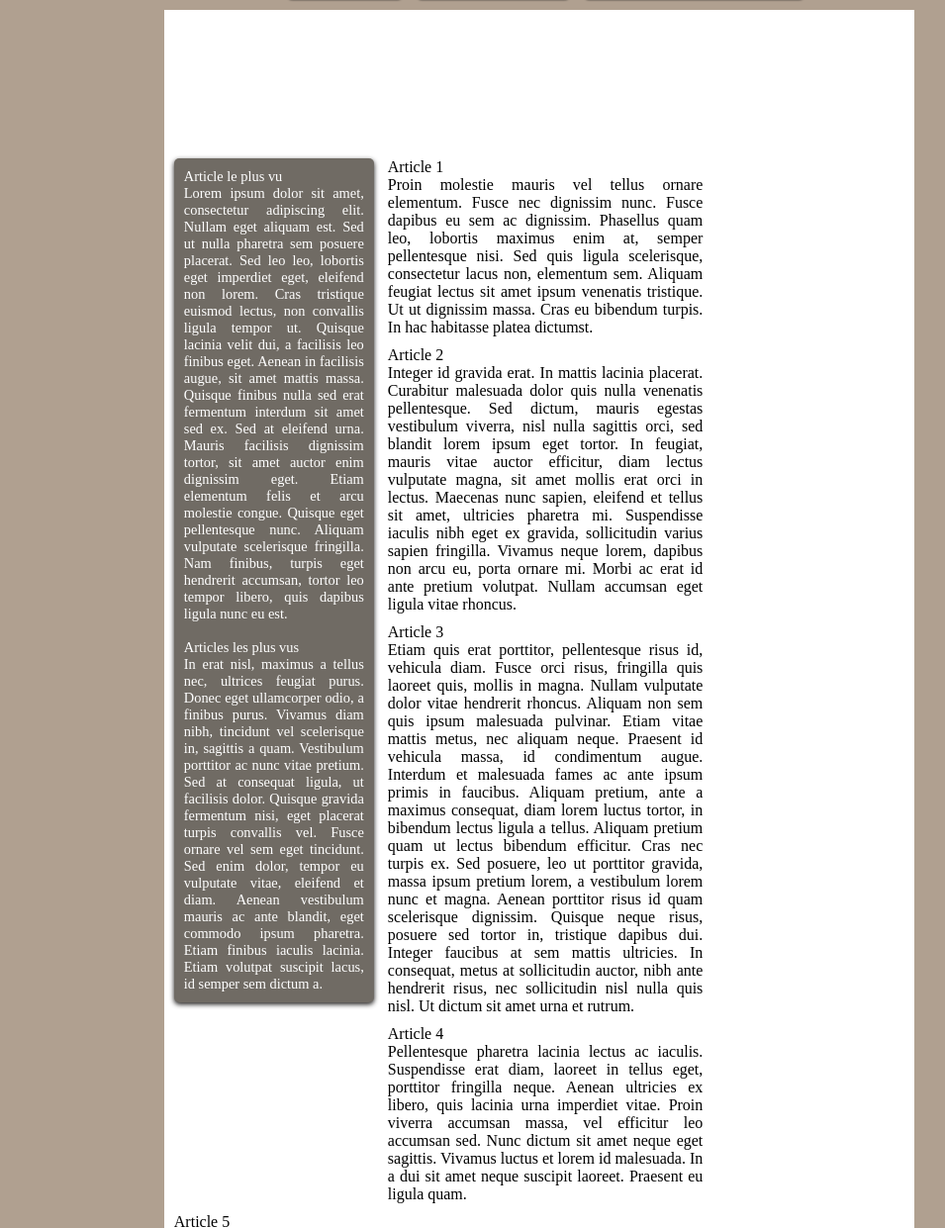
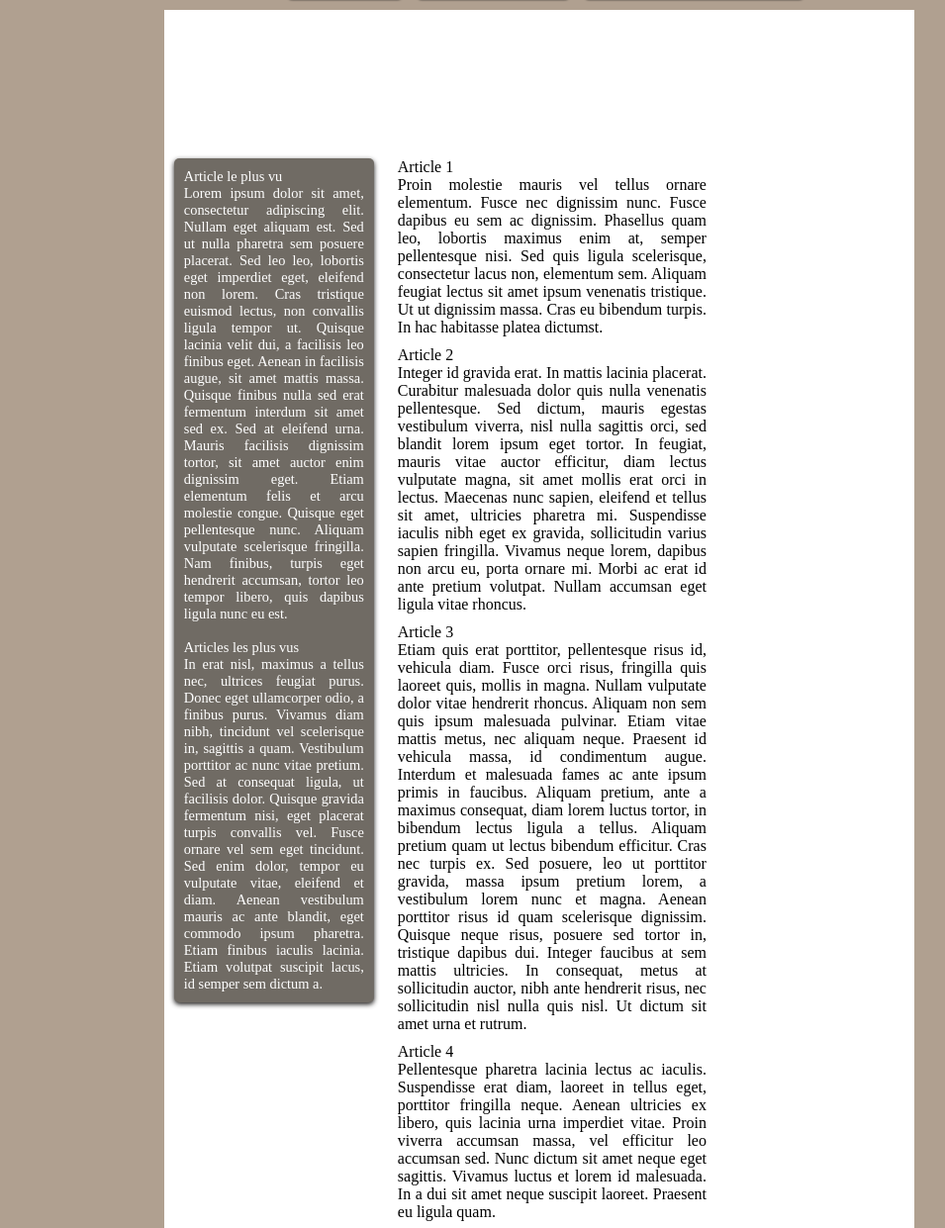
Before and after one commit to NicaEM/siteCDIN, a plain HTML site: page index.html in a window 1280 px wide. Shown: the part 50-1291 px from the top of the page at 99% size, without its empty margins (95-1050 px from the left). Drawn offline with Linux system fonts and the light colour scheme.

Commit message:
Update index.html

```diff
--- a/index.html
+++ b/index.html
@@ -21,32 +21,39 @@
 
 		</div>
 
-		<section>
 			<aside>
 				Article le plus vu<br />Lorem ipsum dolor sit amet, consectetur adipiscing elit. Nullam eget aliquam est. Sed ut nulla pharetra sem posuere placerat. Sed leo leo, lobortis eget imperdiet eget, eleifend non lorem. Cras tristique euismod lectus, non convallis ligula tempor ut. Quisque lacinia velit dui, a facilisis leo finibus eget. Aenean in facilisis augue, sit amet mattis massa. Quisque finibus nulla sed erat fermentum interdum sit amet sed ex. Sed at eleifend urna. Mauris facilisis dignissim tortor, sit amet auctor enim dignissim eget. Etiam elementum felis et arcu molestie congue. Quisque eget pellentesque nunc. Aliquam vulputate scelerisque fringilla. Nam finibus, turpis eget hendrerit accumsan, tortor leo tempor libero, quis dapibus ligula nunc eu est.
 				<br /><br />
 				Articles les plus vus<br />In erat nisl, maximus a tellus nec, ultrices feugiat purus. Donec eget ullamcorper odio, a finibus purus. Vivamus diam nibh, tincidunt vel scelerisque in, sagittis a quam. Vestibulum porttitor ac nunc vitae pretium. Sed at consequat ligula, ut facilisis dolor. Quisque gravida fermentum nisi, eget placerat turpis convallis vel. Fusce ornare vel sem eget tincidunt. Sed enim dolor, tempor eu vulputate vitae, eleifend et diam. Aenean vestibulum mauris ac ante blandit, eget commodo ipsum pharetra. Etiam finibus iaculis lacinia. Etiam volutpat suscipit lacus, id semper sem dictum a.
 			</aside>
 			<section class="section">
-				<article>
+
+
+			<article class="article">
 				Article 1<br />Proin molestie mauris vel tellus ornare elementum. Fusce nec dignissim nunc. Fusce dapibus eu sem ac dignissim. Phasellus quam leo, lobortis maximus enim at, semper pellentesque nisi. Sed quis ligula scelerisque, consectetur lacus non, elementum sem. Aliquam feugiat lectus sit amet ipsum venenatis tristique. Ut ut dignissim massa. Cras eu bibendum turpis. In hac habitasse platea dictumst.
 			</article>
 
-				<article>
+
+			<article class="article">
 				Article 2<br />Integer id gravida erat. In mattis lacinia placerat. Curabitur malesuada dolor quis nulla venenatis pellentesque. Sed dictum, mauris egestas vestibulum viverra, nisl nulla sagittis orci, sed blandit lorem ipsum eget tortor. In feugiat, mauris vitae auctor efficitur, diam lectus vulputate magna, sit amet mollis erat orci in lectus. Maecenas nunc sapien, eleifend et tellus sit amet, ultricies pharetra mi. Suspendisse iaculis nibh eget ex gravida, sollicitudin varius sapien fringilla. Vivamus neque lorem, dapibus non arcu eu, porta ornare mi. Morbi ac erat id ante pretium volutpat. Nullam accumsan eget ligula vitae rhoncus.
 			</article>
 
-				<article>
+
+			<article class="article">
 				Article 3<br />Etiam quis erat porttitor, pellentesque risus id, vehicula diam. Fusce orci risus, fringilla quis laoreet quis, mollis in magna. Nullam vulputate dolor vitae hendrerit rhoncus. Aliquam non sem quis ipsum malesuada pulvinar. Etiam vitae mattis metus, nec aliquam neque. Praesent id vehicula massa, id condimentum augue. Interdum et malesuada fames ac ante ipsum primis in faucibus. Aliquam pretium, ante a maximus consequat, diam lorem luctus tortor, in bibendum lectus ligula a tellus. Aliquam pretium quam ut lectus bibendum efficitur. Cras nec turpis ex. Sed posuere, leo ut porttitor gravida, massa ipsum pretium lorem, a vestibulum lorem nunc et magna. Aenean porttitor risus id quam scelerisque dignissim. Quisque neque risus, posuere sed tortor in, tristique dapibus dui. Integer faucibus at sem mattis ultricies. In consequat, metus at sollicitudin auctor, nibh ante hendrerit risus, nec sollicitudin nisl nulla quis nisl. Ut dictum sit amet urna et rutrum.
 			</article>
 
-				<article>
+
+			<article class="article">
 				Article 4<br />Pellentesque pharetra lacinia lectus ac iaculis. Suspendisse erat diam, laoreet in tellus eget, porttitor fringilla neque. Aenean ultricies ex libero, quis lacinia urna imperdiet vitae. Proin viverra accumsan massa, vel efficitur leo accumsan sed. Nunc dictum sit amet neque eget sagittis. Vivamus luctus et lorem id malesuada. In a dui sit amet neque suscipit laoreet. Praesent eu ligula quam.
 			</article>
-			</section>
+
+
 			<article class="article">
 				Article 5<br />Donec id turpis vitae erat gravida bibendum commodo ut turpis. Proin varius mi non nunc interdum lobortis. Nam vitae fringilla leo. Fusce facilisis faucibus mauris, in suscipit leo feugiat quis. Aenean eget enim libero. Proin tincidunt varius aliquet. Morbi consectetur dignissim sodales. Interdum et malesuada fames ac ante ipsum primis in faucibus. Donec sed tortor ut ligula aliquam vestibulum et a nisi. Integer pretium odio non ultrices porta. Duis aliquam justo quis odio vestibulum hendrerit. Donec vel ex maximus, tincidunt est eu, vehicula neque.
 			</article>
+
+
 			<article class="article">
 				Article 6<br />Integer volutpat posuere odio facilisis sodales. Sed ac aliquam mi. Pellentesque ornare ligula eu lacus congue auctor. Sed lacus velit, finibus pharetra dolor at, tristique elementum urna. Nullam eu sapien consequat, ultrices dolor eget, mollis velit. Morbi a ultricies magna. Nam eu leo dictum, ullamcorper justo id, placerat nisl. Sed auctor augue eget ex tempus facilisis. Nullam at quam sollicitudin, porttitor leo ut, pellentesque dolor. Quisque odio risus, tristique nec nisi in, consectetur luctus turpis. Quisque nec nunc eu enim pellentesque condimentum porttitor a dui. Phasellus quam ipsum, sodales pulvinar ornare id, sagittis ac augue. Class aptent taciti sociosqu ad litora torquent per conubia nostra, per inceptos himenaeos. Donec ut quam at lorem posuere rhoncus eu nec enim. Lorem ipsum dolor sit amet, consectetur adipiscing elit.
 			</article>
```
Lines whose indentation alone changed are shown as unchanged.
